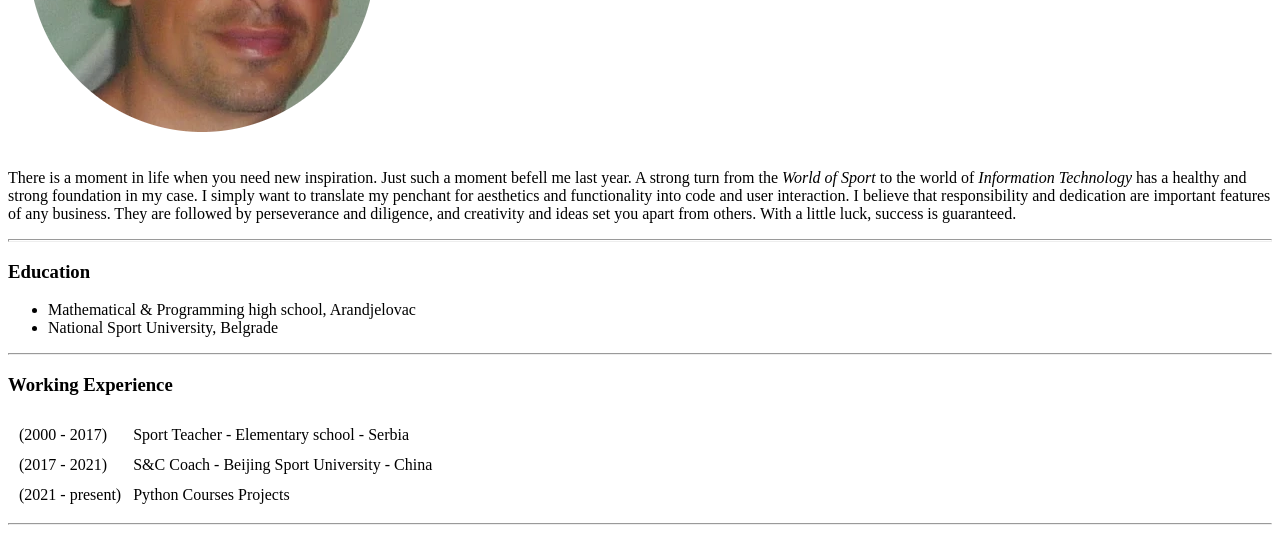
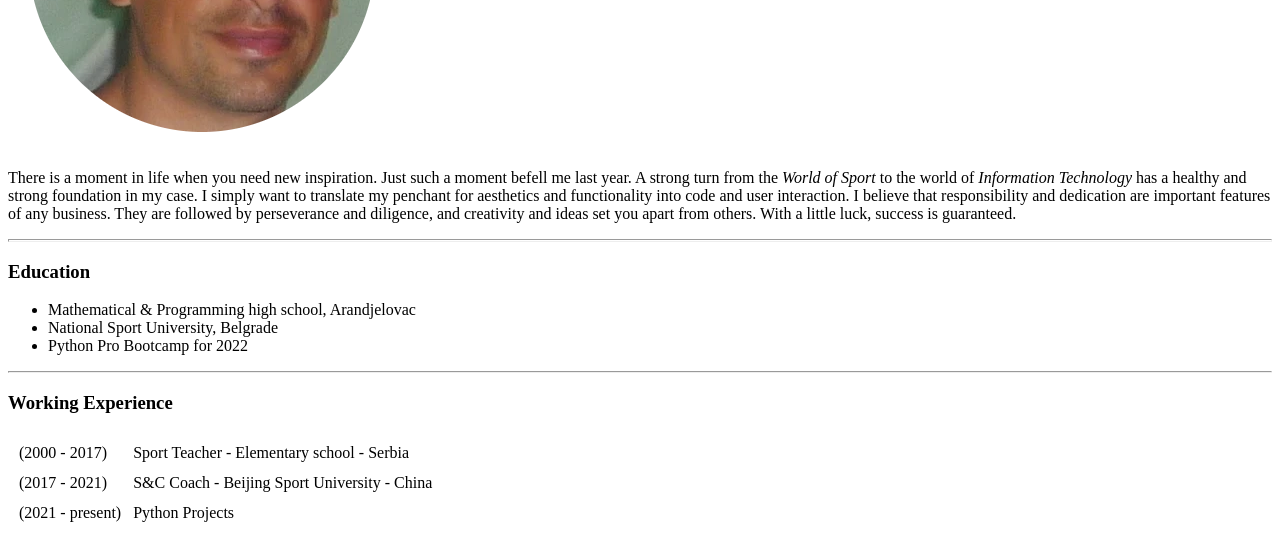
Before and after one commit to Igor034/cv, a plain HTML site: page index.html in a window 1280 px wide. Shown: the part 243-783 px from the top of the page. Drawn offline with Linux system fonts and the light colour scheme.

Commit message:
Update index.html

```diff
--- a/index.html
+++ b/index.html
@@ -23,6 +23,7 @@
     <ul>
       <li>Mathematical & Programming high school, Arandjelovac</li>
       <li>National Sport University, Belgrade</li>
+      <li>Python Pro Bootcamp for 2022</li>
     </ul>
     <hr>
     <h3>Working Experience</h3>
@@ -37,7 +38,7 @@
       </tr>
       <tr>
         <td>(2021 - present)</td>
-        <td>Python Courses Projects</td>
+        <td>Python Projects</td>
       </tr>
     </table>
     <hr>
```
